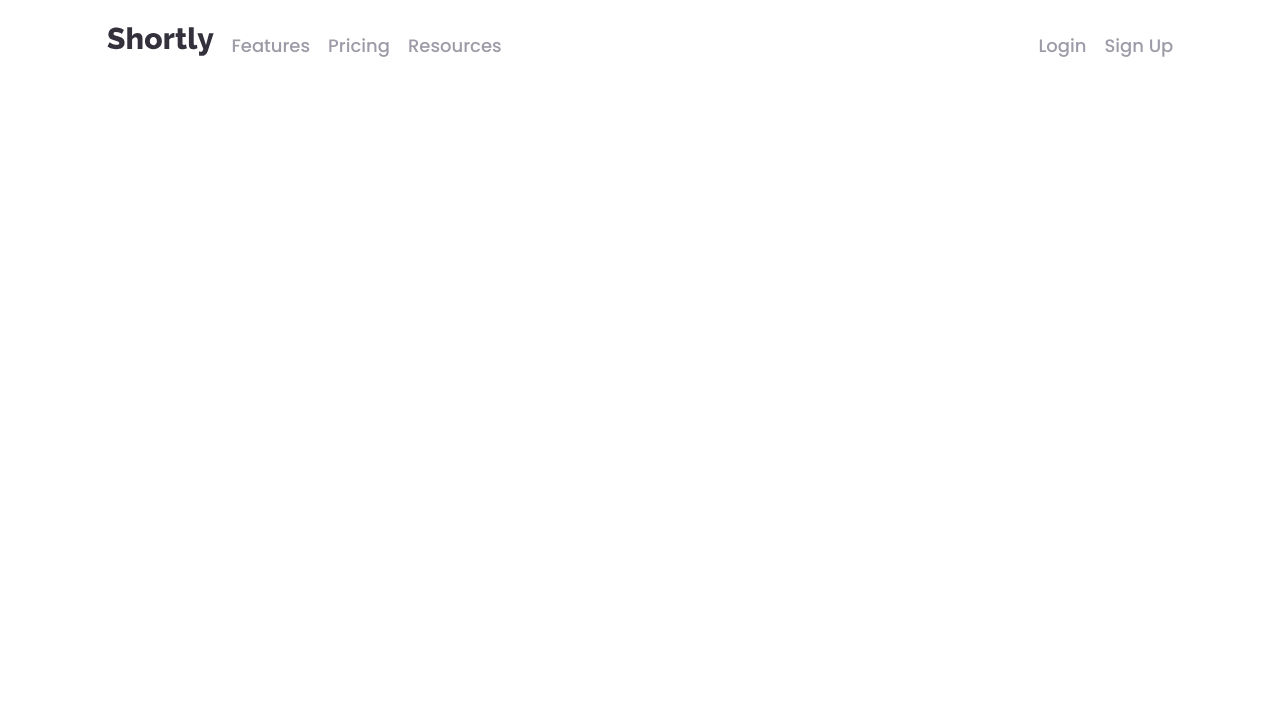
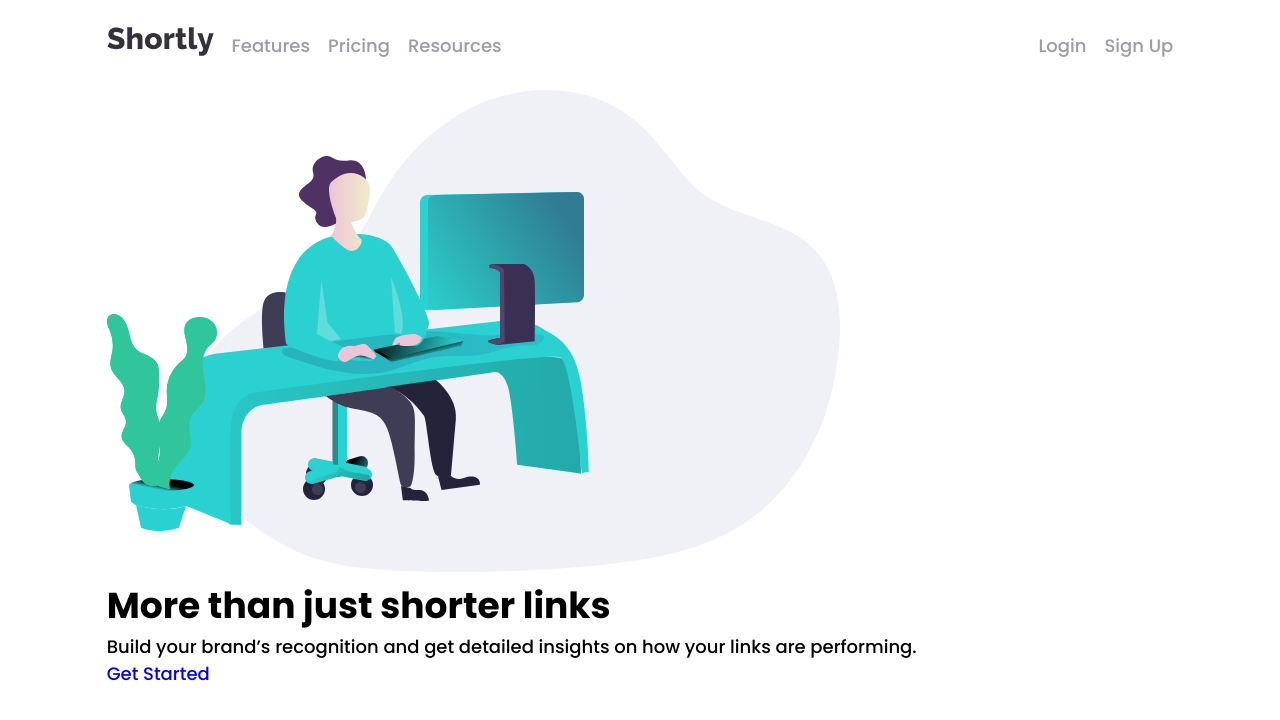
Before and after one commit to alfredthompsonOvie/url-shortener, a Vue app: page / in a window 1280 px wide. Shown: the top 720 px of the page. Built offline with nearby package versions, Linux system fonts and the light colour scheme.

Commit message:
working on hero section

```diff
--- a/src/assets/main.css
+++ b/src/assets/main.css
@@ -6,3 +6,18 @@
   overflow: hidden;
   min-height: 100vh;
 }
+.hero {
+	display: grid;
+	grid-template-columns: 1fr 10fr 1fr;
+	grid-template-rows: auto auto;
+	/* align-items: center; */
+  justify-content: start;
+}
+.illustration {
+  grid-column: 2/-1;
+  grid-row: 1;
+}
+.hero__content {
+  grid-column: 2;
+  grid-row: 2;
+}
--- a/src/components/TheNavigation.vue
+++ b/src/components/TheNavigation.vue
@@ -90,7 +90,6 @@ header {
 	display: grid;
 	grid-template-columns: 1fr 10fr 1fr;
 	grid-template-rows: 5em;
-	/* border: 1px solid; */
 	align-items: center;
 }
 .nav__bar {
--- a/src/views/HomeView.vue
+++ b/src/views/HomeView.vue
@@ -1,15 +1,23 @@
 <template>
-  <div>
-
-  </div>
+	<div class="hero">
+		<div class="illustration">
+			<img src="@/assets/images/illustration-working.svg" alt="" />
+		</div>
+		<div class="hero__content js-hero__content">
+			<h1 class="title js__hero--heading">More than just shorter links</h1>
+			<p class="text text--hero js__hero--text">
+				Build your brand’s recognition and get detailed insights on how your
+				links are performing.
+			</p>
+			<a href="#" class="cta">Get Started</a>
+		</div>
+	</div>
 </template>
 
 <script>
-  export default {
-    name: "HomeView",
-  }
+export default {
+	name: "HomeView",
+};
 </script>
 
-<style>
-
-</style>
+<style></style>
```
